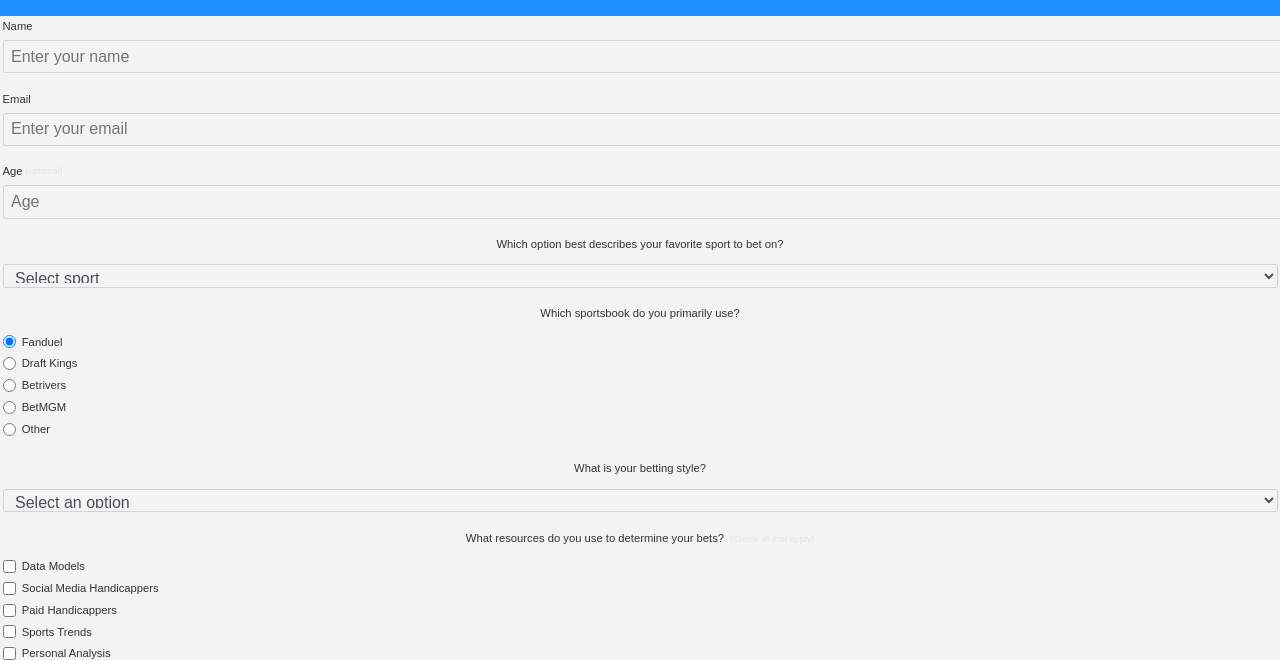
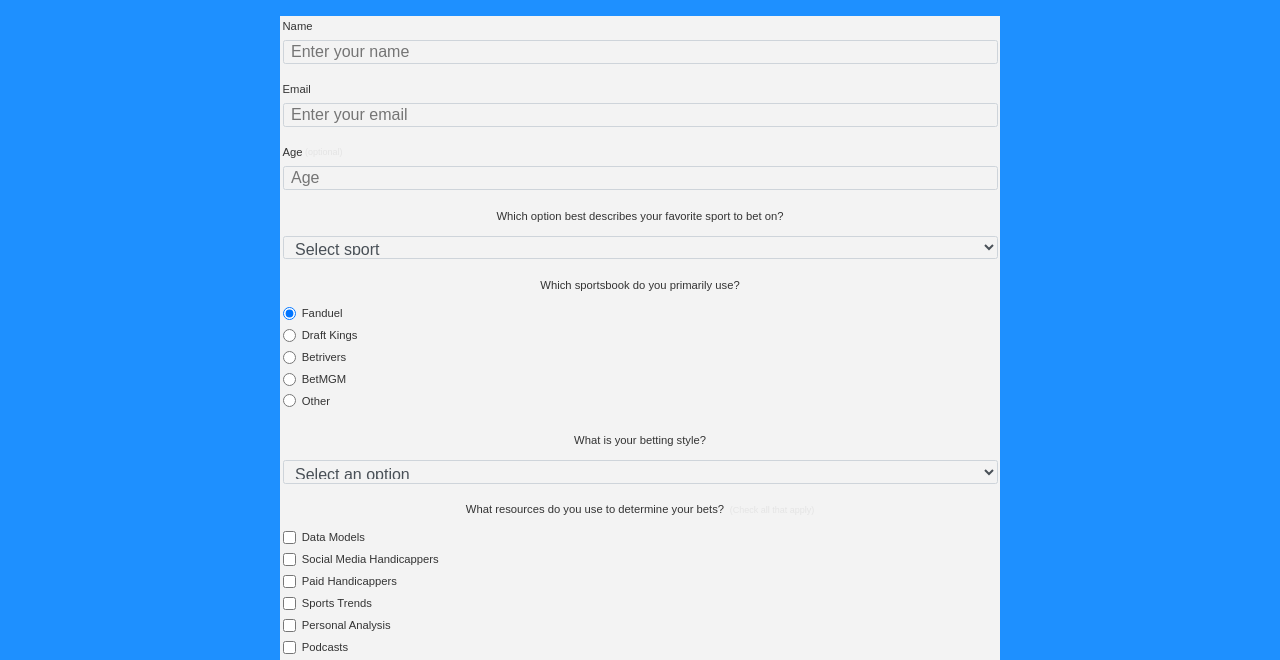
Before and after one commit to pdvillaruel/Survey-Form, a plain HTML site: page index.html in a window 1280 px wide. Shown: the part 126-786 px from the top of the page. Drawn offline with Linux system fonts and the light colour scheme.

Commit message:
Add files via upload

```diff
--- a/index.css
+++ b/index.css
@@ -3,6 +3,12 @@
  --color-darkblue: #1b1b32;
  --color-darkblue-alpha: rgba(27, 27, 50, 0.8);
  --color-green: #37af65;
+}
+
+*,
+*::before,
+*::after {
+ box-sizing: border-box;
 }
 
 html {
@@ -18,6 +24,20 @@ body {
  color: #333;
  margin: 0;
  background-color: dodgerblue;
+}
+
+body::before {
+ content: '';
+ position: fixed;
+ top: 0;
+ left: 0;
+ height: 100%;
+ width: 100%;
+ z-index: -1;
+
+ background-size: cover;
+ background-repeat: no-repeat;
+ background-position: center;
 }
 
 h1 {
@@ -62,6 +82,18 @@ button {
 }
 
 /* @media */
+
+@media (min-width: 576px) {
+ .container {
+  max-width: 540px;
+ }
+}
+
+@media (min-width: 768px) {
+ .container {
+  max-width: 720px;
+ }
+}
 
 .header {
  padding: 0 0.625rem;
```
